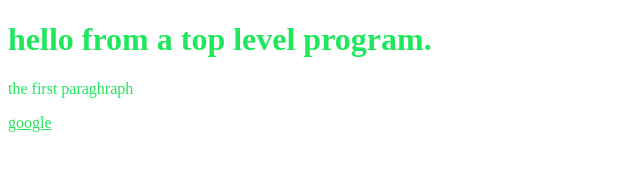
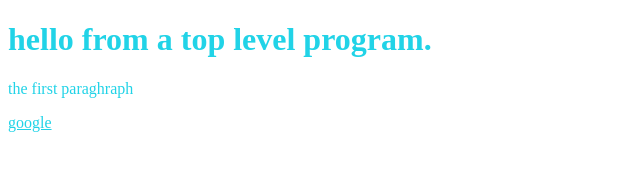
Before and after one commit to lookasperofo/the-html, a plain HTML site: page index.html in a window 1280 px wide. Shown: the whole page, without its empty margins (0-640 px from the left). Drawn offline with Linux system fonts and the light colour scheme.

Commit message:
change the color

```diff
--- a/style.css
+++ b/style.css
@@ -1,3 +1,3 @@
 *{
-    color: #21e75d;
+    color: #21d3e7;
 }
```
